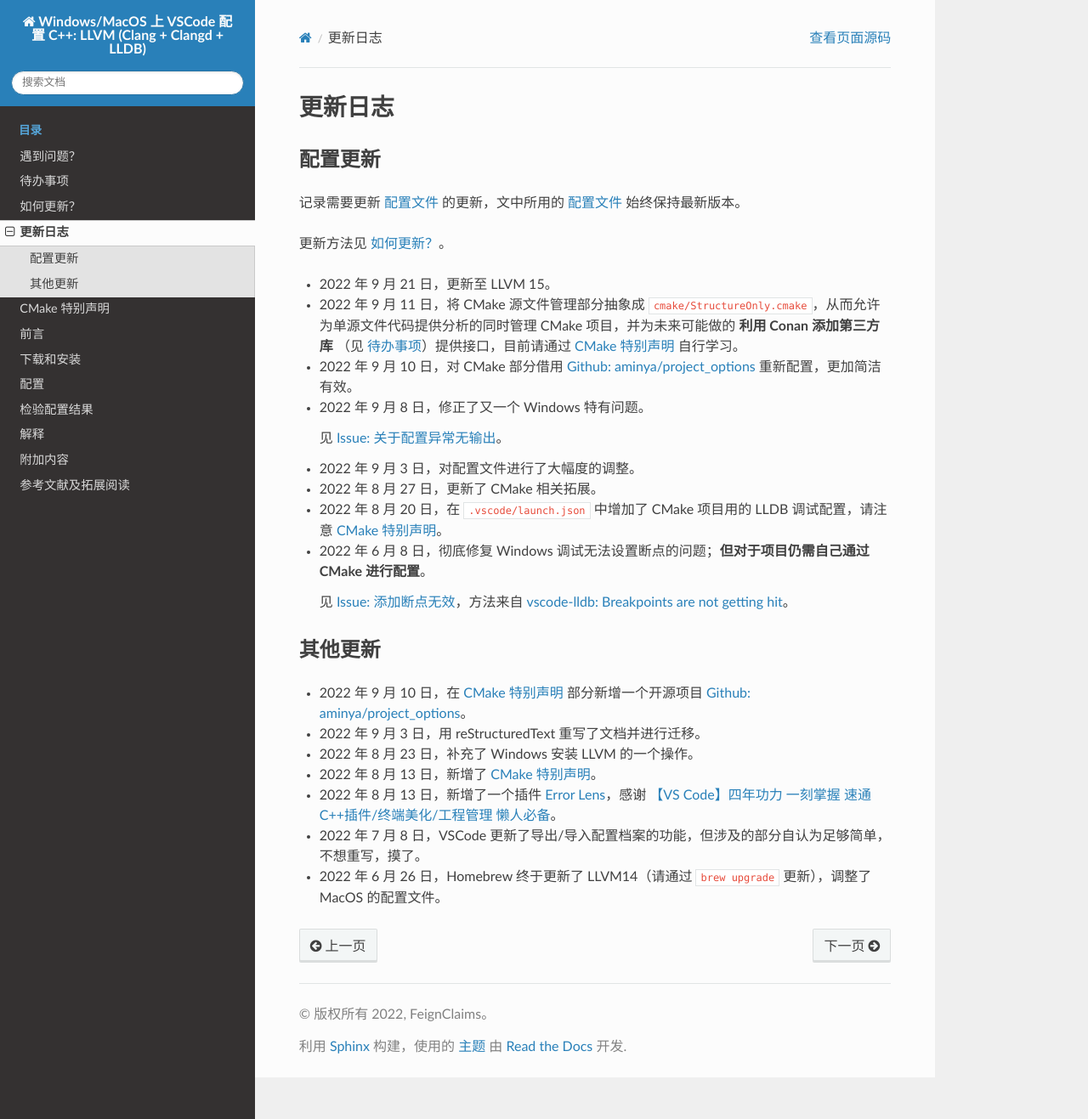
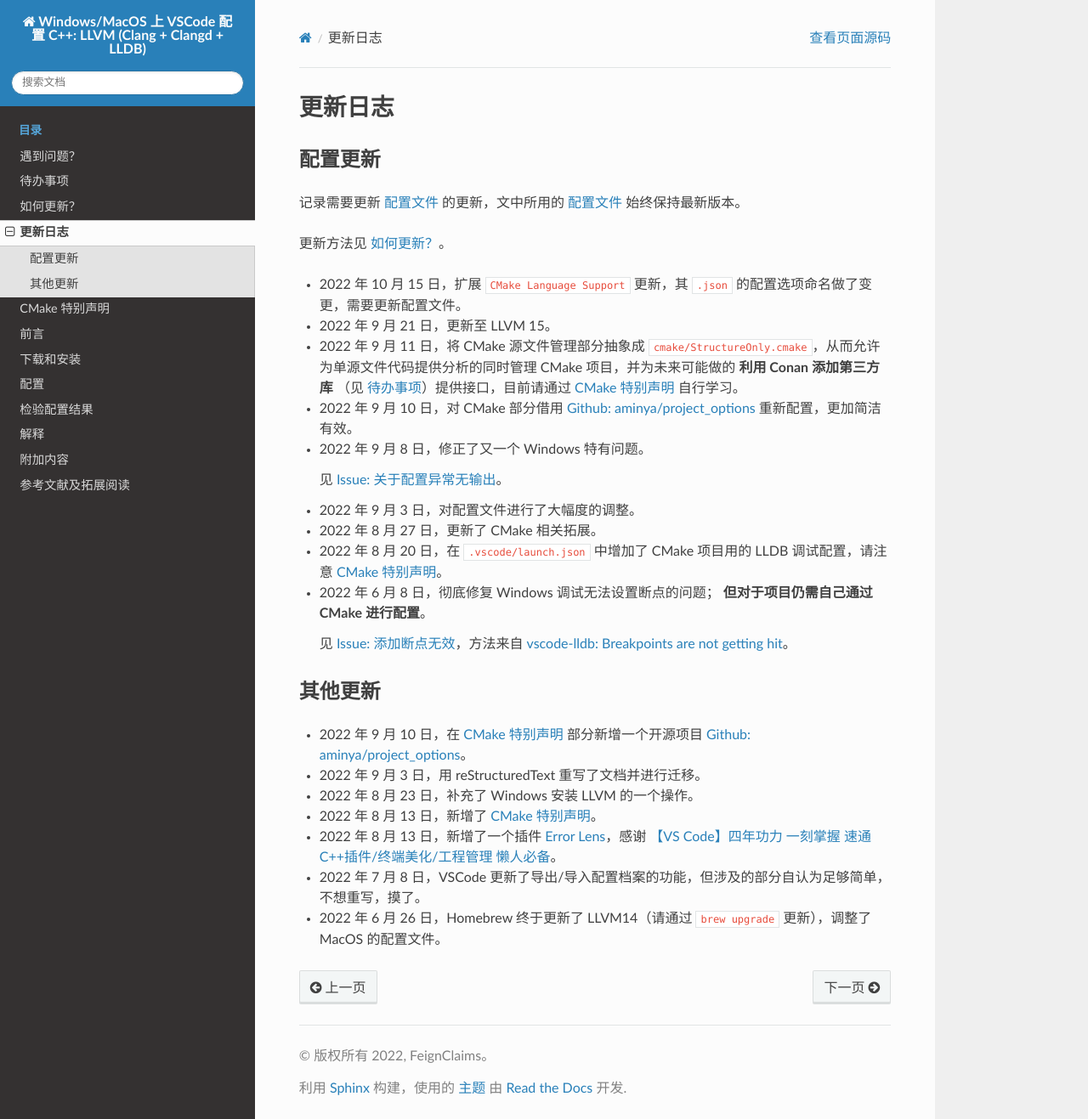
Before and after one commit to FeignClaims/vscode_cpp_starter, a Sphinx documentation site: the page built from docs/source/update_notes.rst, in a window 1280 px wide and 1317 px high. Shown: the whole window at 85% size. Built offline with Sphinx 7.4.7 and the Read the Docs theme 2.0.0, drawn with Linux system fonts in a browser that asks for light colours.

Commit message:
更新 `CMake Language Support`

```diff
--- a/docs/source/update_notes.rst
+++ b/docs/source/update_notes.rst
@@ -11,6 +11,7 @@
 
 更新方法见 :doc:`how_to_update`。
 
+- 2022 年 10 月 15 日，扩展 ``CMake Language Support`` 更新，其 ``.json`` 的配置选项命名做了变更，需要更新配置文件。
 - 2022 年 9 月 21 日，更新至 LLVM 15。
 - 2022 年 9 月 11 日，将 CMake 源文件管理部分抽象成 ``cmake/StructureOnly.cmake``，从而允许为单源文件代码提供分析的同时管理 CMake 项目，并为未来可能做的 **利用 Conan 添加第三方库** （见 :doc:`todo`）提供接口，目前请通过 :doc:`special_announcement` 自行学习。
 - 2022 年 9 月 10 日，对 CMake 部分借用 `Github: aminya/project_options`_ 重新配置，更加简洁有效。
@@ -21,7 +22,7 @@
 - 2022 年 9 月 3 日，对配置文件进行了大幅度的调整。
 - 2022 年 8 月 27 日，更新了 CMake 相关拓展。
 - 2022 年 8 月 20 日，在 ``.vscode/launch.json`` 中增加了 CMake 项目用的 LLDB 调试配置，请注意 :doc:`special_announcement`。
-- 2022 年 6 月 8 日，彻底修复 Windows 调试无法设置断点的问题；**但对于项目仍需自己通过 CMake 进行配置**。
+- 2022 年 6 月 8 日，彻底修复 Windows 调试无法设置断点的问题； **但对于项目仍需自己通过 CMake 进行配置**。
 
   见 `Issue: 添加断点无效`_，方法来自 `vscode-lldb: Breakpoints are not getting hit`_。
 
```
Also changed, not shown: 2 other files.
